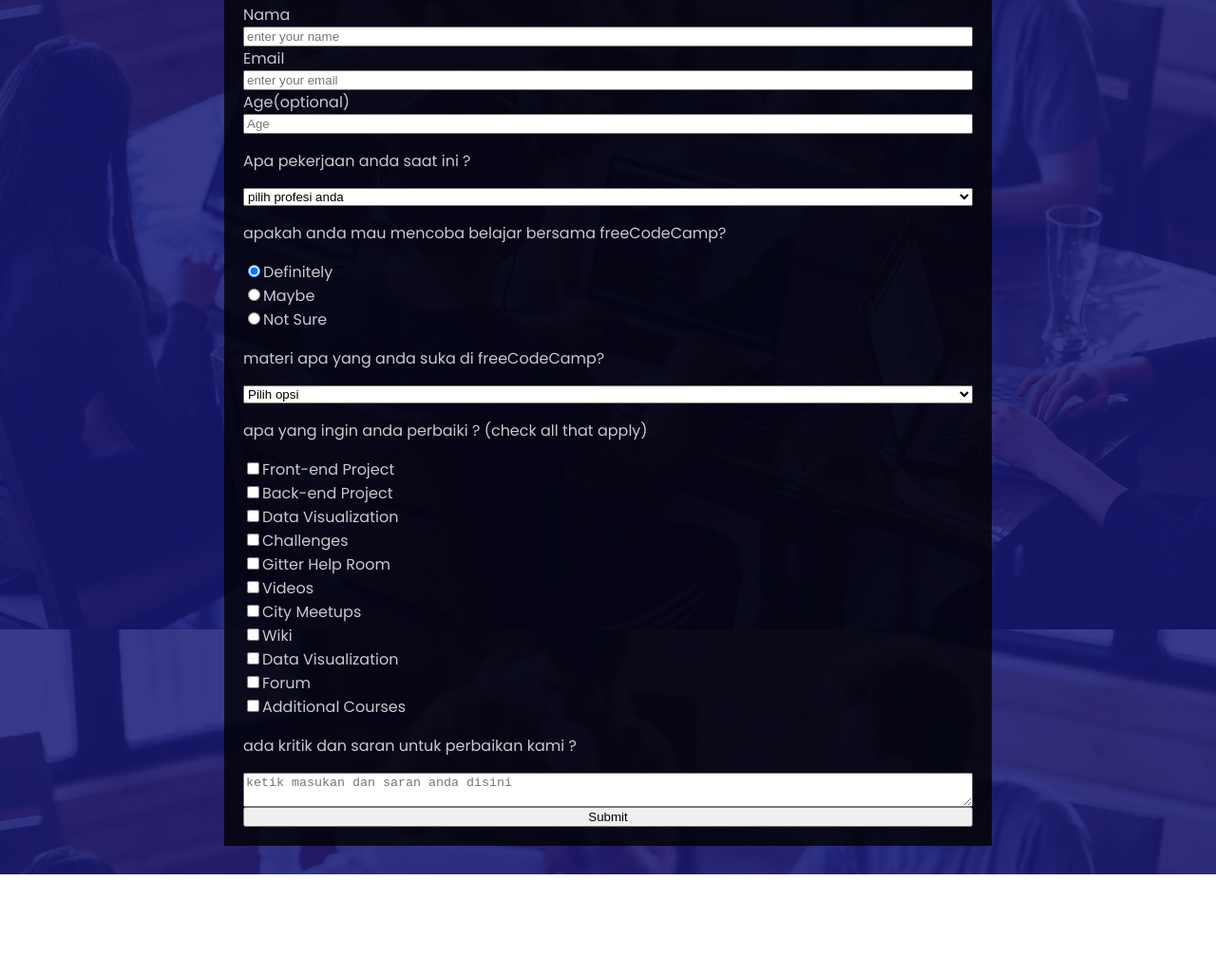
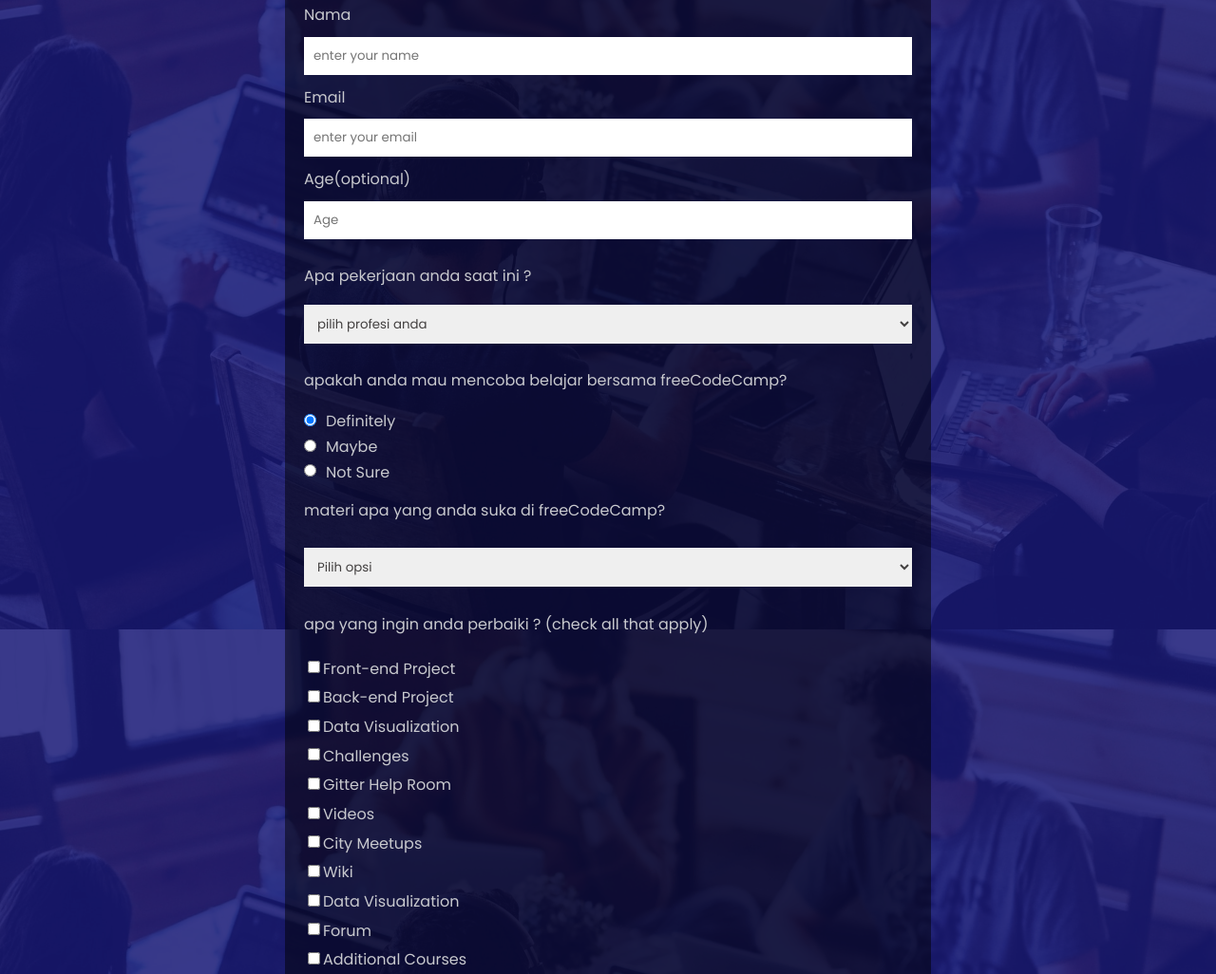
Before and after one commit to irfan-fauzi/portfolio-frontend, a plain HTML site: page survey-form/index.html in a window 1280 px wide. Shown: the part 191-1217 px from the top of the page at 95% size. Before the commit the page ends 1112 px from the top, so only its background shows below. Drawn offline with Linux system fonts and the light colour scheme.

Commit message:
finish form

```diff
--- a/survey-form/_survey-form.scss
+++ b/survey-form/_survey-form.scss
@@ -13,6 +13,35 @@
       z-index: 6;
       display: flex;
       flex-direction: column;
+          .form-control{
+            // height: 2em;
+            color: rgb(67, 64, 64);
+            padding: 10px;
+            margin: 0.8em 0;
+            border: none;
+          }
+          .input-radio{
+            margin: 0.5em 10px 0.5em 0;
+          }
+          #dropdown{
+            margin-top: 0.1em;
+          }
+          .input-checkbox{
+            margin-top: 0.8em;
+          }
+          .input-textarea{
+            height: 10em;
+            border: none;
+            padding: 1em;
+            color: rgb(67, 64, 64);
+          }
+          .submit-button{
+            background-color: rgb(119, 213, 65);
+            border: none;
+            height: 3em;
+            cursor: pointer;
+            margin-top: 2em;
+          }
     }
 }
 #survey-form::after{
@@ -21,7 +50,12 @@
  width: 100%;
  height: 100%;
  background-color: black;
- opacity: 80%;
+ opacity: 50%;
  top: 0;
  left: 0;
 }
+.form-control:focus {
+  border-color: #80bdff;
+  outline: 0;
+  box-shadow: 0 0 0 0.2rem rgba(0, 123, 255, 0.25);
+}
--- a/survey-form/style.scss
+++ b/survey-form/style.scss
@@ -3,7 +3,7 @@
 @import './header';
 @import './survey-form';
 
-body{
+body, button,.form-control, textarea{
   margin: 0;
   padding: 0;
   font-family: 'Poppins', sans-serif;
@@ -17,6 +17,6 @@ body{
 }
 @media only screen and (min-width: 992px) {
   #survey-form{
-    max-width: 60%;
+    max-width: 50%;
   }
 }
```
Also changed, not shown: survey-form/style.css, 1 other file. Lines whose indentation alone changed are shown as unchanged.
